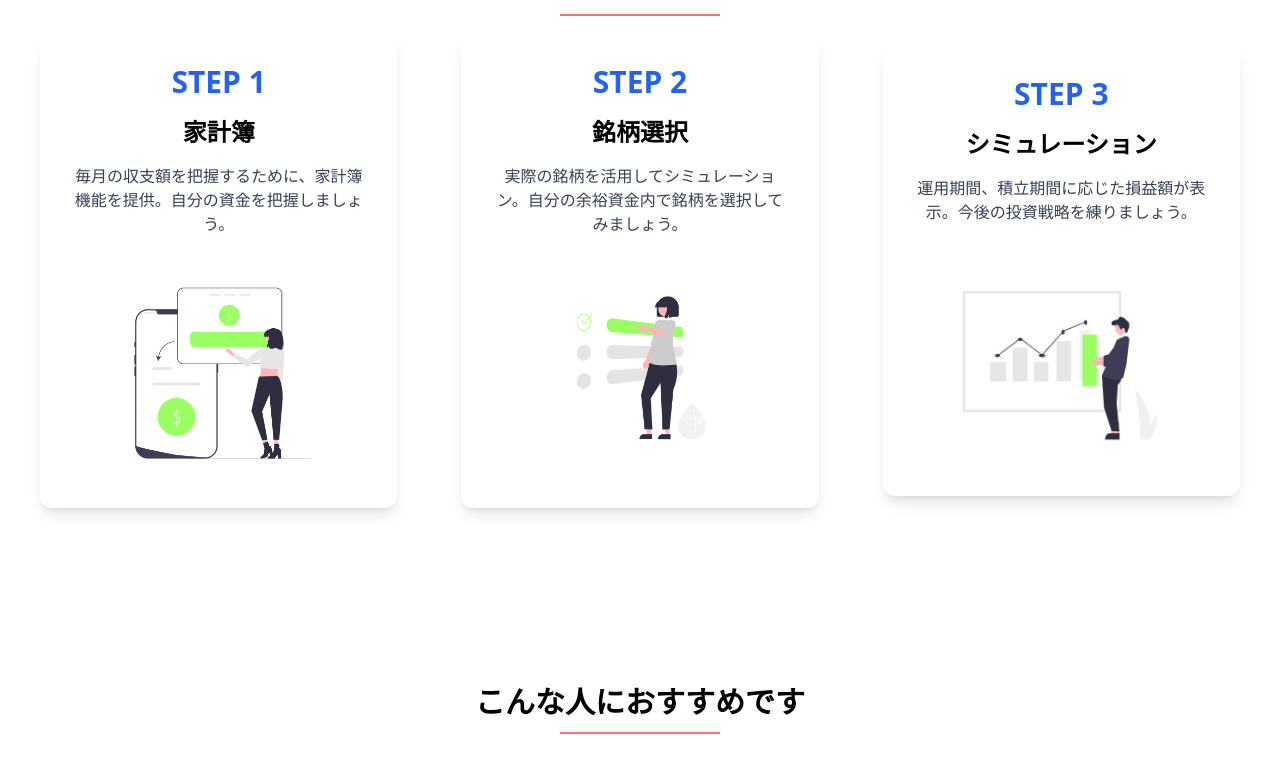
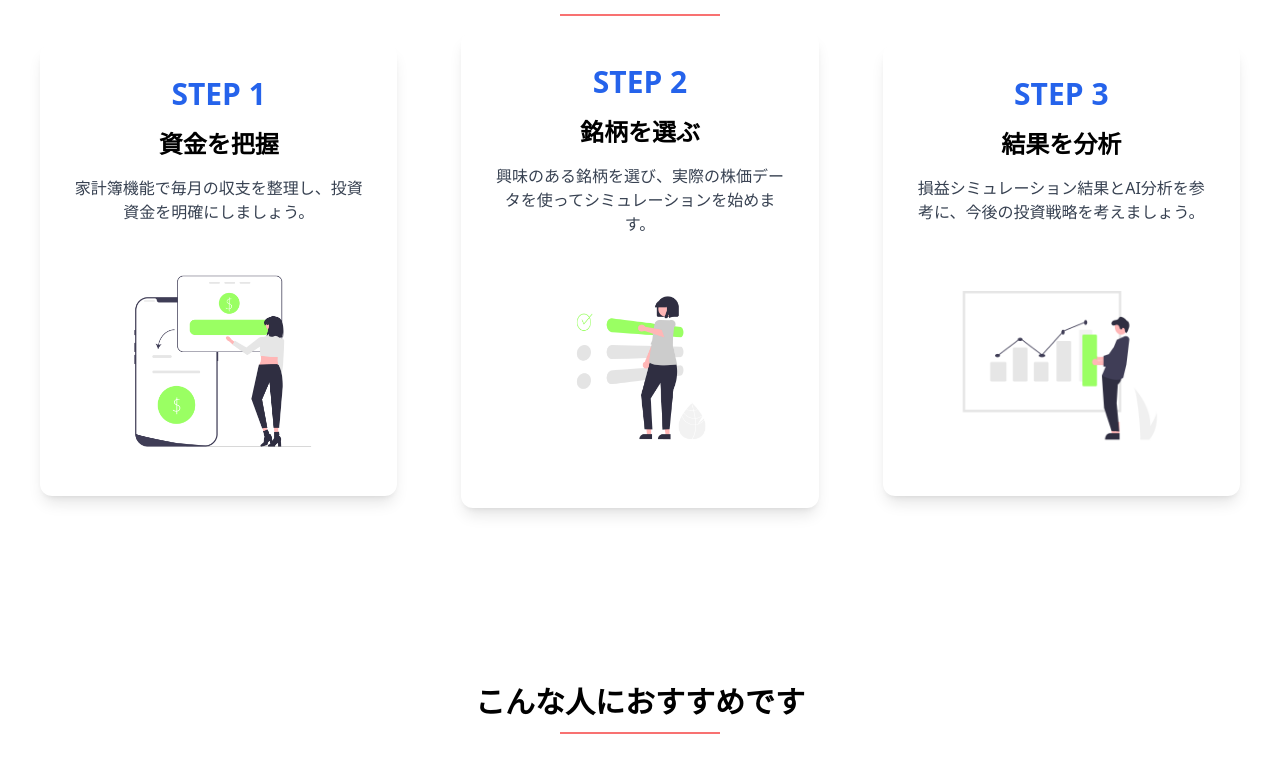
Before and after one commit to poppuko-n/MoneyManagement, a React (Vite) app in the folder my_react_app/: page / in a window 1280 px wide. Shown: the part 776-1552 px from the top of the page. Built offline with nearby package versions, Linux system fonts and the light colour scheme.

Commit message:
ホーム画面のプロダクト概要説明をリファクタ

```diff
--- a/my_react_app/src/Home.jsx
+++ b/my_react_app/src/Home.jsx
@@ -78,9 +78,9 @@ const Home = ({setIsSignUp}) => {
             viewport={{ once:true, amount: 0.2 }}
             className="text-center bg-white shadow-lg rounded-xl p-8 flex-1 max-w-[30%] min-h-[450px]">
             <h3 className="text-3xl font-extrabold mb-4 text-blue-600">STEP 1</h3>
-            <h4 className="text-2xl font-semibold mb-4">家計簿</h4>
+            <h4 className="text-2xl font-semibold mb-4">資金を把握</h4>
             <p className="text-gray-700 text-base mb-8">
-              毎月の収支額を把握するために、家計簿機能を提供。自分の資金を把握しましょう。
+              家計簿機能で毎月の収支を整理し、投資資金を明確にしましょう。
             </p>
             <img src={step1} alt="STEP 1" className="mx-auto w-52 h-52 object-contain" />
           </motion.div>
@@ -92,9 +92,9 @@ const Home = ({setIsSignUp}) => {
             viewport={{ once:true, amount: 0.2 }}
             className="text-center bg-white shadow-lg rounded-xl p-8 flex-1 max-w-[30%] min-h-[450px]">
             <h3 className="text-3xl font-extrabold mb-4 text-blue-600">STEP 2</h3>
-            <h4 className="text-2xl font-semibold mb-4">銘柄選択</h4>
+            <h4 className="text-2xl font-semibold mb-4">銘柄を選ぶ</h4>
             <p className="text-gray-700 text-base mb-8">
-              実際の銘柄を活用してシミュレーション。自分の余裕資金内で銘柄を選択してみましょう。
+              興味のある銘柄を選び、実際の株価データを使ってシミュレーションを始めます。
             </p>
             <img src={step2} alt="STEP 2" className="mx-auto w-52 h-52 object-contain" />
           </motion.div>
@@ -106,9 +106,9 @@ const Home = ({setIsSignUp}) => {
             viewport={{ once:true, amount: 0.2 }}
             className="text-center bg-white shadow-lg rounded-xl p-8 flex-1 max-w-[30%] min-h-[450px]">
             <h3 className="text-3xl font-extrabold mb-4 text-blue-600">STEP 3</h3>
-            <h4 className="text-2xl font-semibold mb-4">シミュレーション</h4>
+            <h4 className="text-2xl font-semibold mb-4">結果を分析</h4>
             <p className="text-gray-700 text-base mb-8">
-              運用期間、積立期間に応じた損益額が表示。今後の投資戦略を練りましょう。
+              損益シミュレーション結果とAI分析を参考に、今後の投資戦略を考えましょう。
             </p>
             <img src={step3} alt="STEP 3" className="mx-auto w-52 h-52  object-contain" />
           </motion.div>
@@ -235,7 +235,7 @@ const Home = ({setIsSignUp}) => {
             className="text-center bg-white shadow-lg rounded-xl p-8 flex-1 max-w-[30%] min-h-[450px]">
             <h4 className="text-2xl font-semibold mb-6"> AI分析</h4>
             <p className="text-gray-700 text-base mb-6">
-              シミュレーション結果から、AIが投資傾向を分析。
+              AIがシミュレーション結果を分析。
               将来を見据えた運用プランをサポートします。
             </p>
             <img src={service4} alt="損益額の確認" className="mx-auto w-52 h-52 object-contain" />
```
